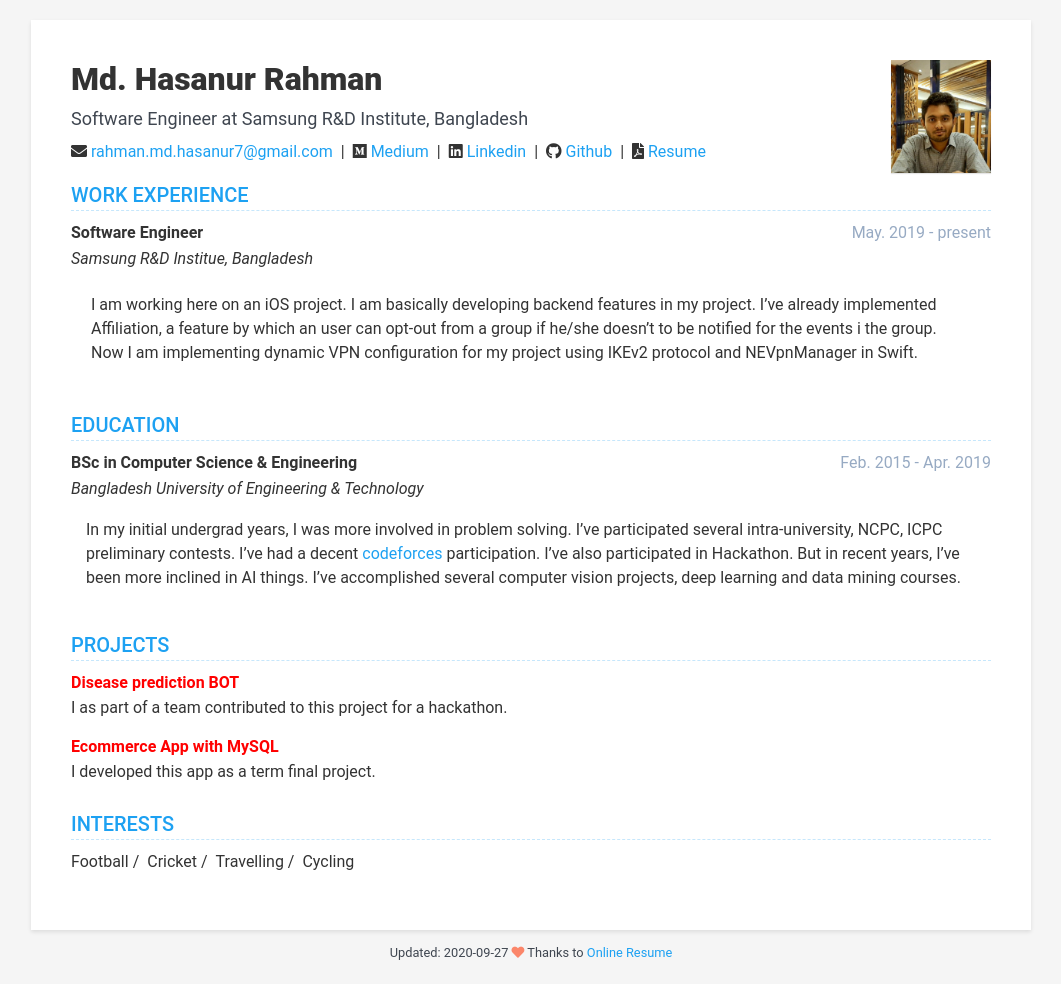
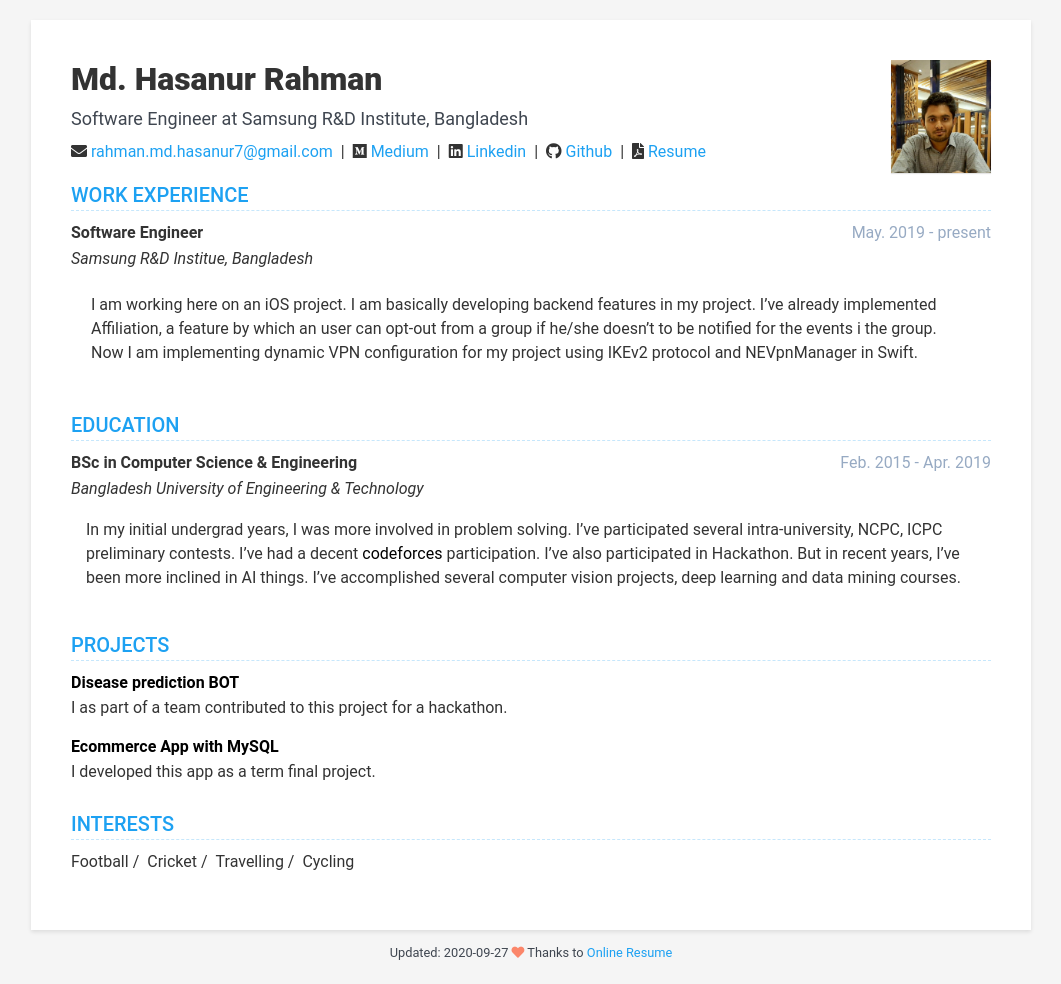
Before and after one commit to umma-salma/hasanur-rahman.github.io, a Jekyll site: the page built from index.html, in a window 1280 px wide. Shown: the whole page, without its empty margins (109-1170 px from the left). Built offline with Jekyll 4.4.1, drawn with Linux system fonts in a browser that asks for light colours; nearby versions of some CDN libraries.

Commit message:
updated link color
Signed-off-by: Md. Hasanur Rahman <hasanurrahman690@gmail.com>

```diff
--- a/_data/data.yml
+++ b/_data/data.yml
@@ -64,7 +64,7 @@ education:
       degree:
       details: |
         In my initial undergrad years, I was more involved in problem solving. I've participated several intra-university, NCPC, ICPC preliminary
-        contests. I've had a decent <a href="https://codeforces.com/profile/mHr029">codeforces</a> participation. I've also participated in Hackathon.
+        contests. I've had a decent <a href="https://codeforces.com/profile/mHr029" style="color:black">codeforces</a> participation. I've also participated in Hackathon.
         But in recent years, I've been more inclined in AI things. I've accomplished several computer vision projects, deep learning and data mining
         courses.
 
--- a/_includes/projects.html
+++ b/_includes/projects.html
@@ -17,7 +17,7 @@
         {% if project.name %}
         <p class="project-name">
             {% if project.link %}
-            <a href="{{ project.link }}" style="color:red" target="_blank">{{ project.name }}</a>
+            <a href="{{ project.link }}" style="color:black" target="_blank">{{ project.name }}</a>
             {% else %}
             {{ project.name }}
             {% endif %}
```
